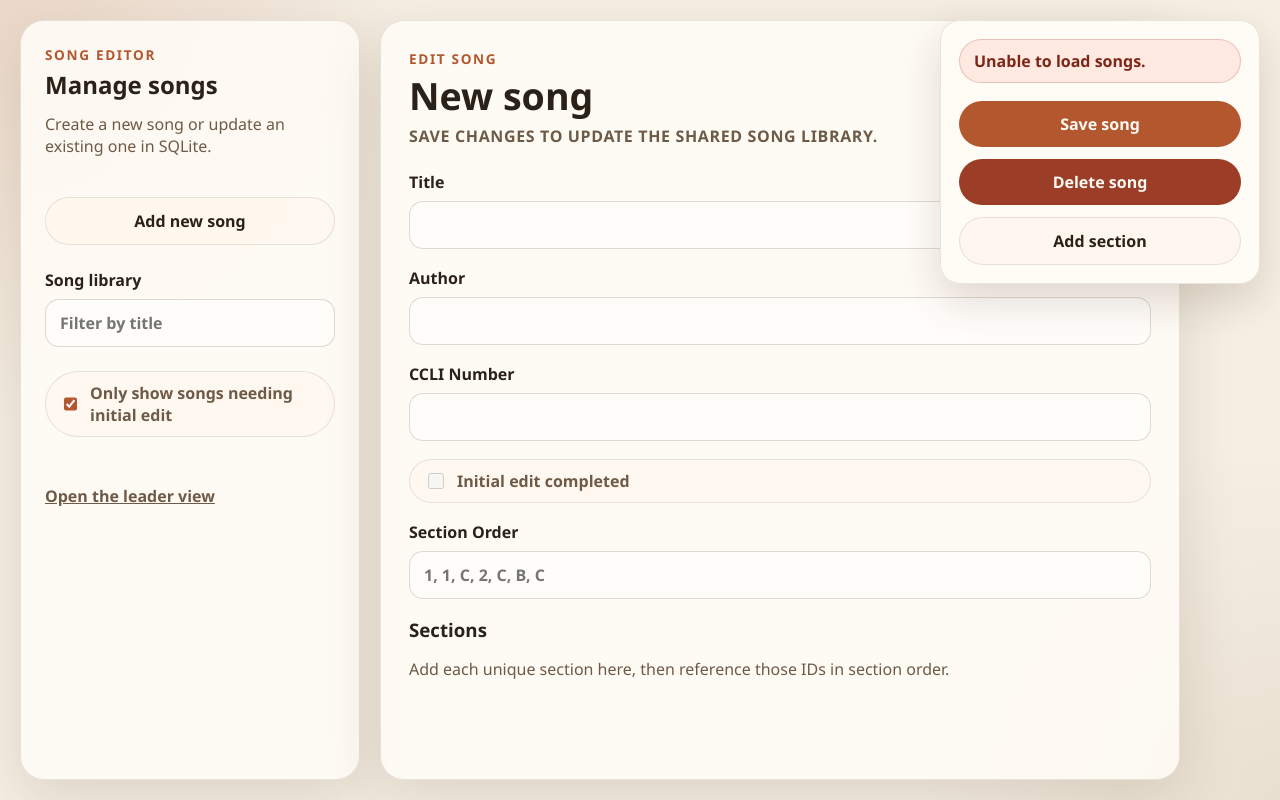
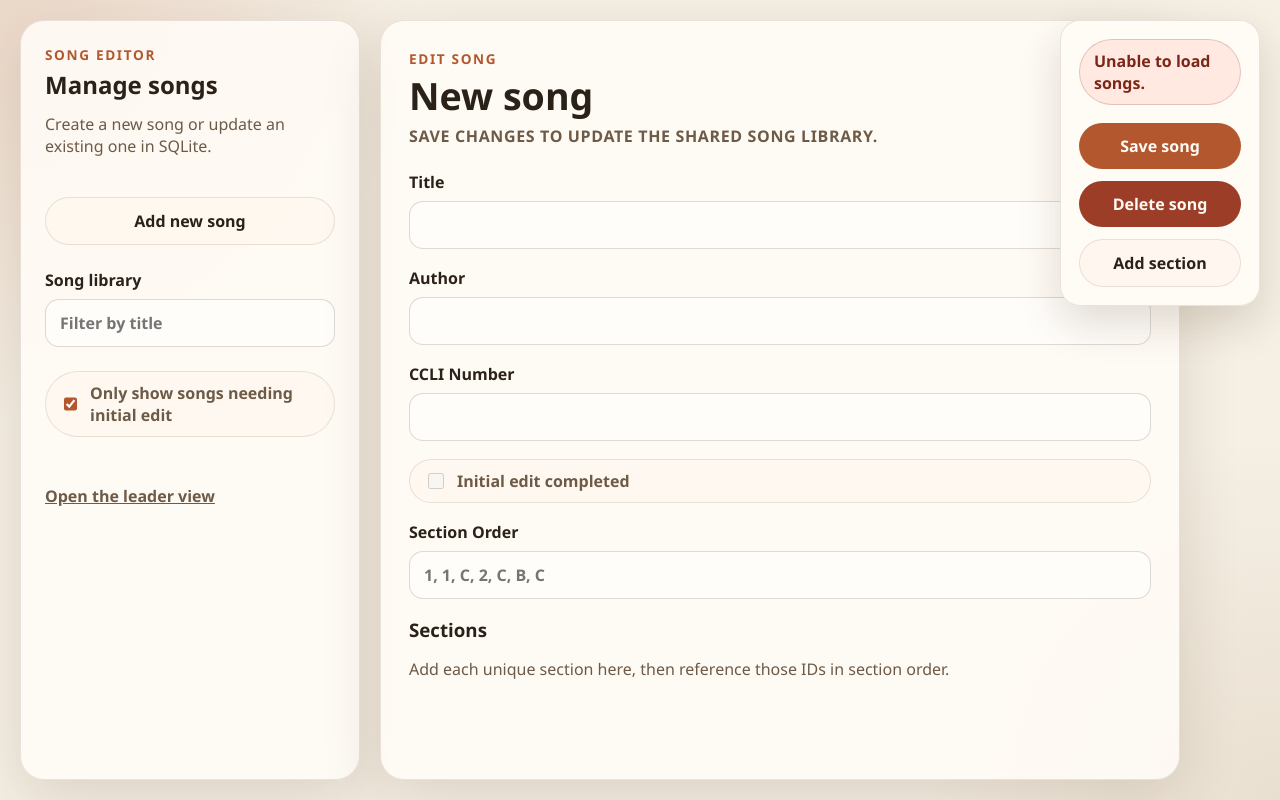
Before and after one commit to jmitz/SongTime, a website: page public/editor.html in a window 1280 px wide. Drawn offline with Linux system fonts and the light colour scheme; no server answers.

Commit message:
Keep editor control panel width at 200px

```diff
--- a/public/styles.css
+++ b/public/styles.css
@@ -686,7 +686,7 @@ body.performing-mode .setlist-pill {
   z-index: 20;
   display: grid;
   gap: 18px;
-  width: min(320px, calc(100vw - 40px));
+  width: min(200px, calc(100vw - 40px));
   padding: 18px;
   border-radius: 20px;
   border: 1px solid rgba(76, 54, 31, 0.12);
```
